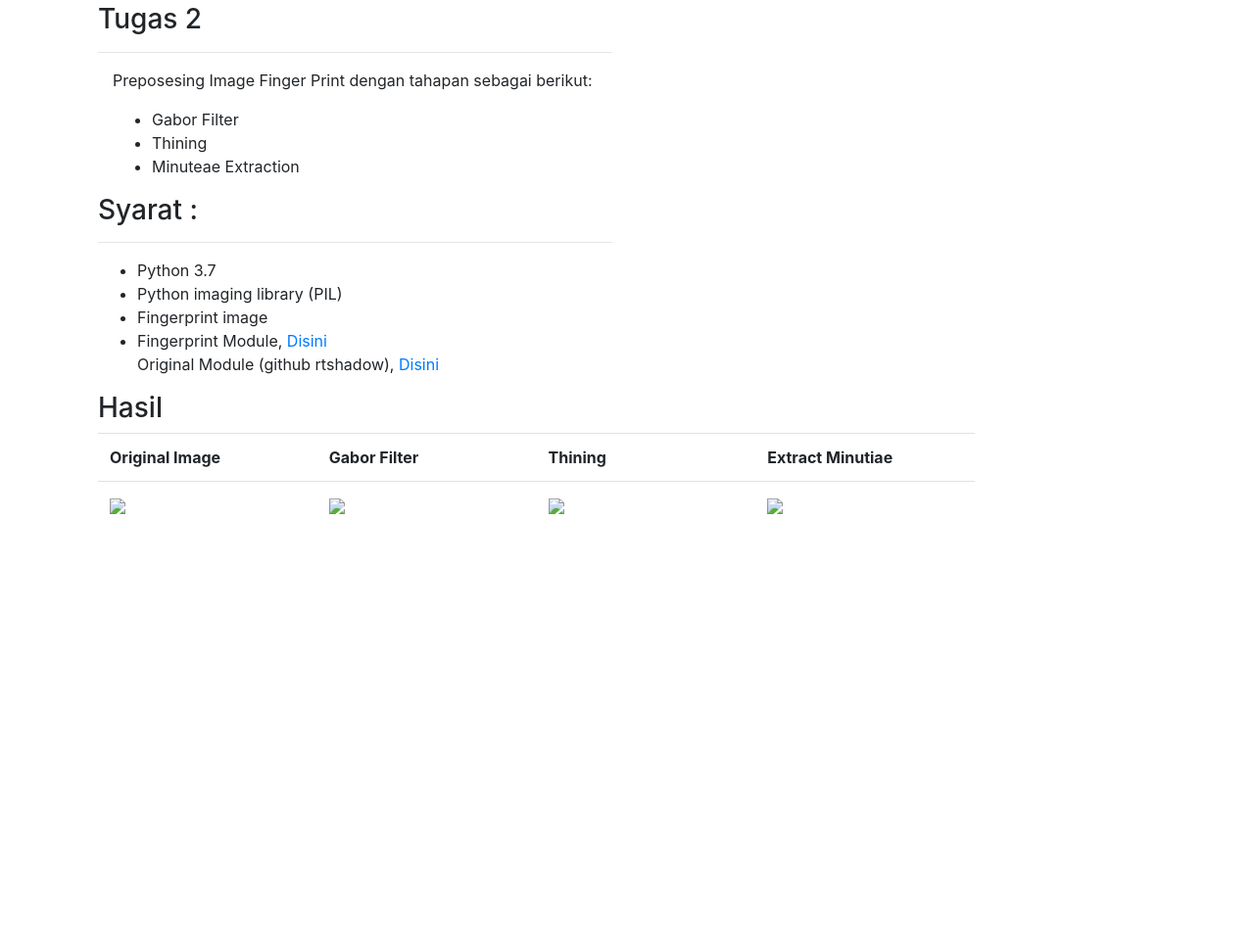
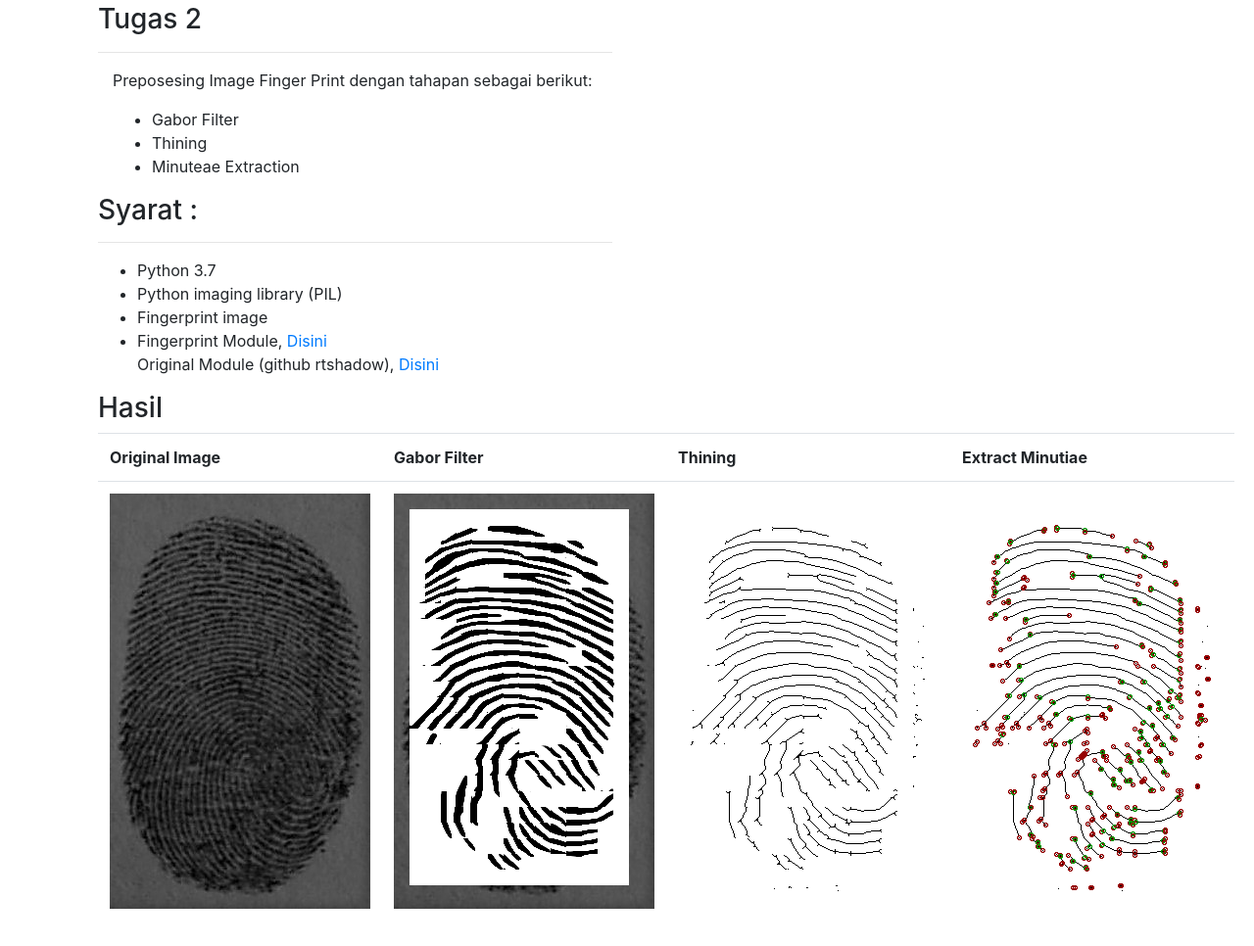
Before and after one commit to L200160155/Computer-Vision, a plain HTML site: page biometrics/index.html in a window 1280 px wide. Shown: the part 693-1659 px from the top of the page at 98% size. Before the commit the page ends 1273 px from the top, so only its background shows below. Drawn offline with nearby package versions, Linux system fonts and the light colour scheme.

Commit message:
Update index.html

```diff
--- a/biometrics/index.html
+++ b/biometrics/index.html
@@ -5,9 +5,7 @@
   <meta charset="utf-8">
   <meta name="viewport" content="width=device-width, initial-scale=1">
   <link rel="stylesheet" href="https://maxcdn.bootstrapcdn.com/bootstrap/4.3.1/css/bootstrap.min.css">
-  <script src="https://ajax.googleapis.com/ajax/libs/jquery/3.3.1/jquery.min.js"></script>
-  <script src="https://cdnjs.cloudflare.com/ajax/libs/popper.js/1.14.7/umd/popper.min.js"></script>
-  <script src="https://maxcdn.bootstrapcdn.com/bootstrap/4.3.1/js/bootstrap.min.js"></script>
+
 </head>
 <body>
 <!--================ Menu Area =================-->
@@ -82,10 +80,10 @@
               <th style="width: 25%">Extract Minutiae</th>
             </tr>
             <tr>
-              <th><img src="biometrics/fingerPrint/images/3.jpeg"></th>
-              <th><img src="biometrics/fingerPrint/images/3_enhanced.gif"></th>
-              <th><img src="biometrics/fingerPrint/images/3_enhanced_thinned.gif"></th>
-              <th><img src="biometrics/fingerPrint/images/3_enhanced_thinned_minutiae.gif"></th>
+              <th><img src="fingerPrint/images/3.jpeg"></th>
+              <th><img src="fingerPrint/images/3_enhanced.gif"></th>
+              <th><img src="fingerPrint/images/3_enhanced_thinned.gif"></th>
+              <th><img src="fingerPrint/images/3_enhanced_thinned_minutiae.gif"></th>
             </tr>
           </tbody>
         </table>
@@ -94,5 +92,8 @@
 </div>
 <br>
 
+  <script src="https://ajax.googleapis.com/ajax/libs/jquery/3.3.1/jquery.min.js"></script>
+  <script src="https://cdnjs.cloudflare.com/ajax/libs/popper.js/1.14.7/umd/popper.min.js"></script>
+  <script src="https://maxcdn.bootstrapcdn.com/bootstrap/4.3.1/js/bootstrap.min.js"></script>
 </body>
 </html>
```
